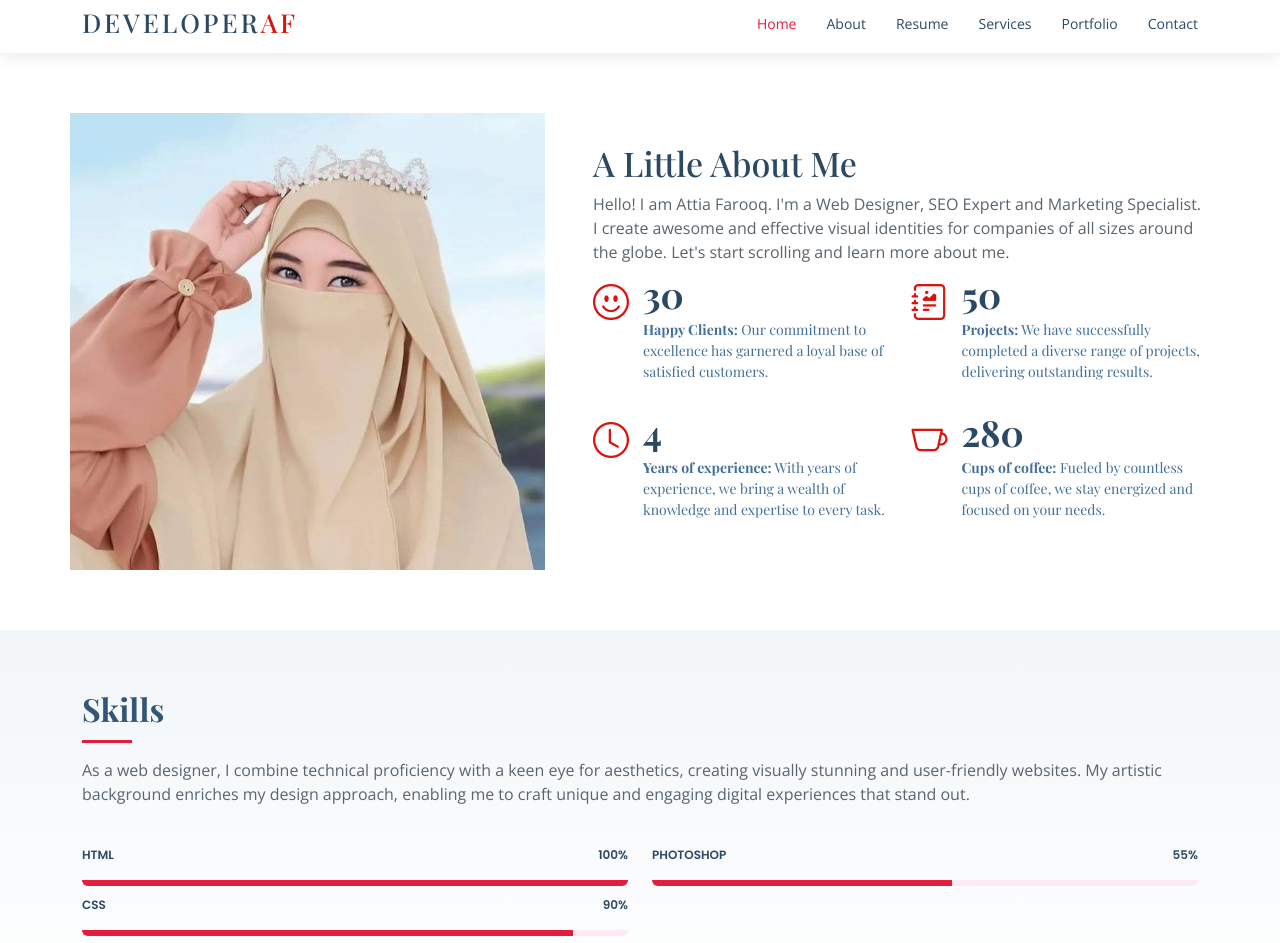
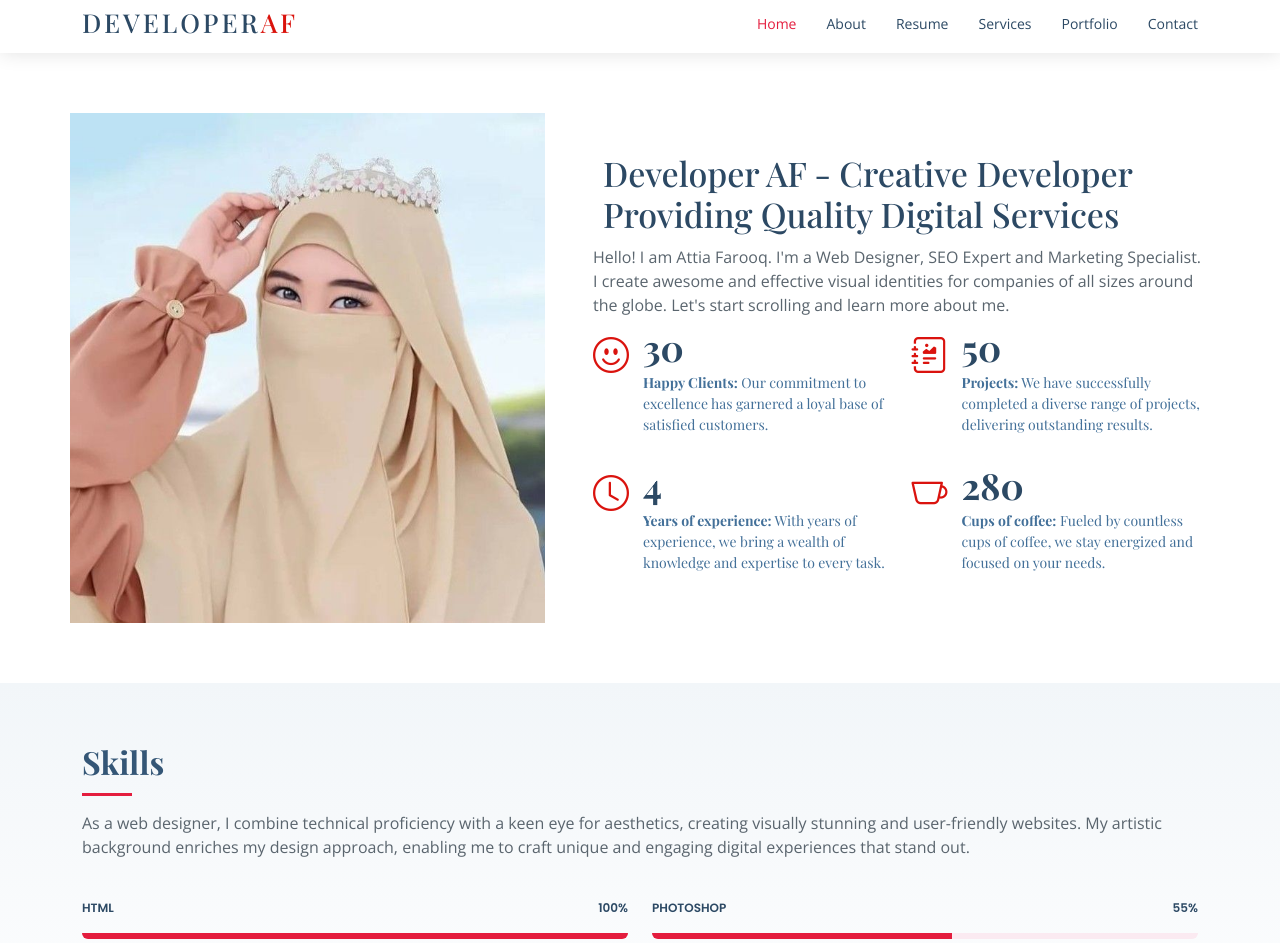
Before and after one commit to Developer-AF/DeveloperAF-portfolio, a plain HTML site: page index.html in a window 1280 px wide. Shown: the part 807-1750 px from the top of the page. Drawn offline with nearby package versions, Linux system fonts and the light colour scheme; a web font is replaced by a local one.

Commit message:
uploaded files

```diff
--- a/assets/css/style.css
+++ b/assets/css/style.css
@@ -481,6 +481,7 @@ section {
   font-weight: 500;
   font-size: 34px;
   color: #2c4964;
+  margin: 10px;
 }
 
 .about .content p {
--- a/index.html
+++ b/index.html
@@ -140,7 +140,7 @@
           <div class="image col-xl-5 d-flex align-items-stretch justify-content-center justify-content-lg-start"></div>
           <div class="col-xl-7 ps-0 ps-lg-5 pe-lg-1 d-flex align-items-stretch">
             <div class="content d-flex flex-column justify-content-center">
-              <h3>A Little About Me </h3>
+              <h3>Developer AF - Creative Developer Providing Quality Digital Services</h3>
               <p>
                 Hello! I am Attia Farooq. I'm a Web Designer, SEO Expert and Marketing Specialist. I create awesome and effective visual identities for companies of all sizes around the globe. Let's start scrolling and learn more about me.
               </p>
```
